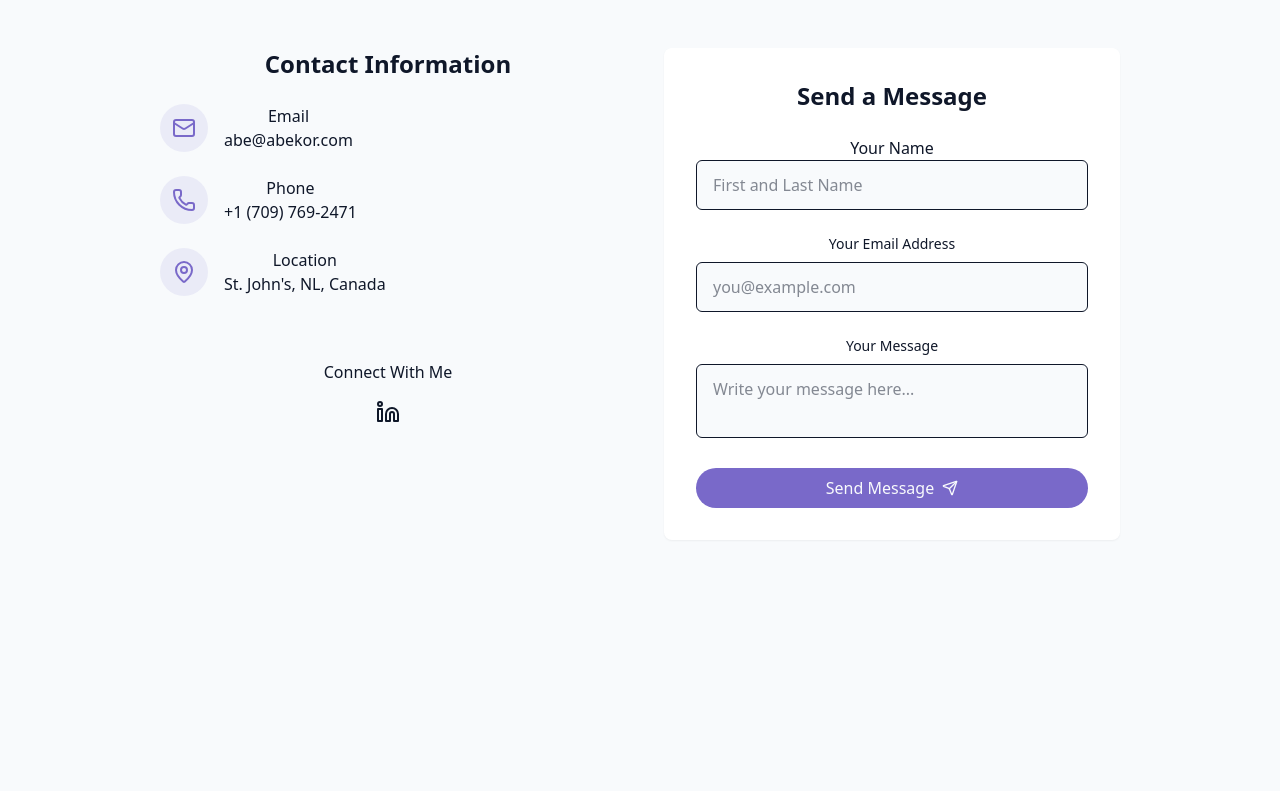
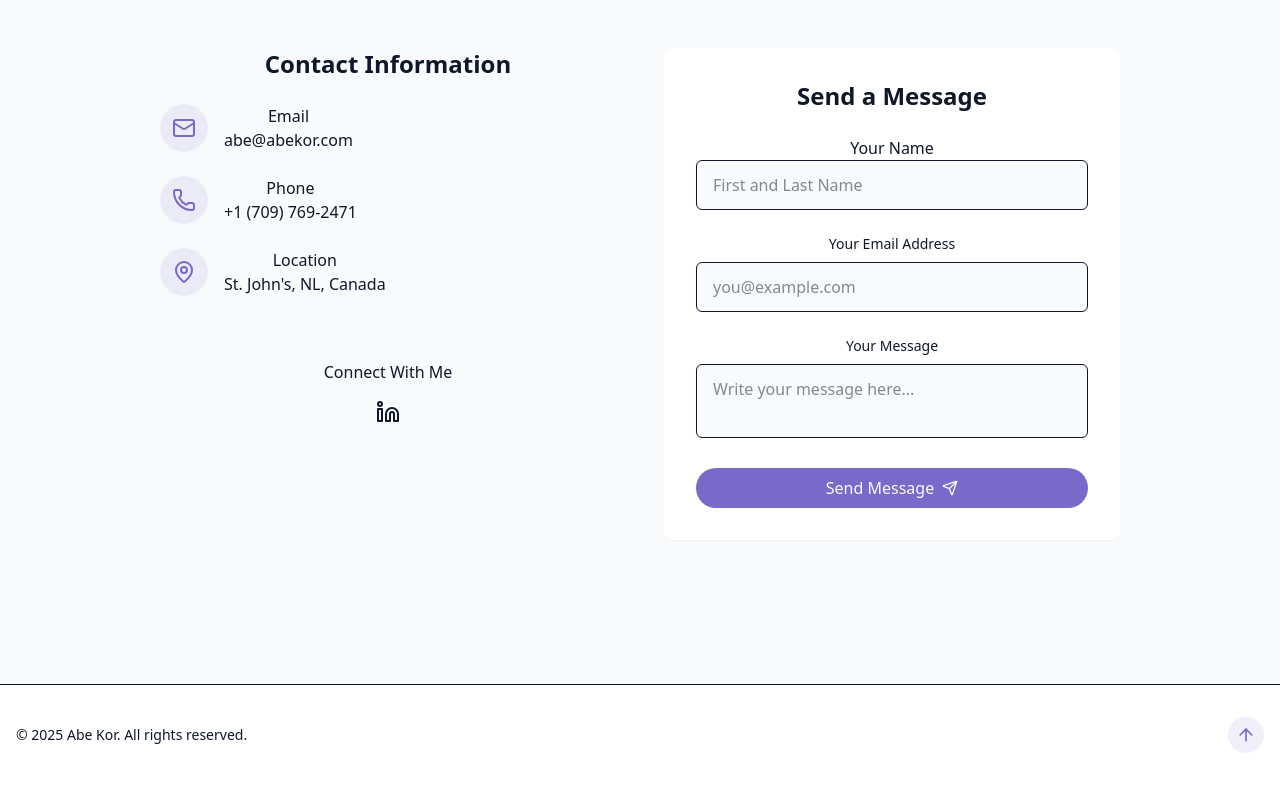
Before and after one commit to abe1kor2/abe-kor-portfolio, a React (Vite) app: page / in a window 1280 px wide. Shown: the part 3686-4477 px from the top of the page. Before the commit the page ends 4322 px from the top, so only its background shows below. Built offline with nearby package versions, Linux system fonts and the light colour scheme.

Commit message:
footer section

```diff
--- /dev/null
+++ b/src/components/Footer.jsx
@@ -0,0 +1,18 @@
+import { ArrowUp } from "lucide-react";
+
+export const Footer = () => {
+  return (
+    <footer className="py-12 px-4 bg-card relative border-t border-border mt-12 pt-8 flex flex-wrap justify-between items-center">
+      <p className="text-sm text-muted-foreground">
+        {" "}
+        &copy; {new Date().getFullYear()} Abe Kor. All rights reserved.
+      </p>
+      <a
+        href="#hero"
+        className="p-2 rounded-full bg-primary/10 hover:bg-primary/20 text-primary transition-colors"
+      >
+        <ArrowUp size={20} />
+      </a>
+    </footer>
+  );
+};
--- a/src/pages/Home.jsx
+++ b/src/pages/Home.jsx
@@ -6,6 +6,7 @@
 import { SkillsSection } from "../components/SkillsSection";
 import { ProjectSection } from "../components/ProjectSection";
 import { ContactSection } from "../components/ContactSection";
+import { Footer } from "../components/Footer";
 
 export const Home = () => {
   return (
@@ -24,6 +25,7 @@
         <SkillsSection />
         <ProjectSection />
         <ContactSection />
+        <Footer />
       </main>
 
       {/* footer */}
```
